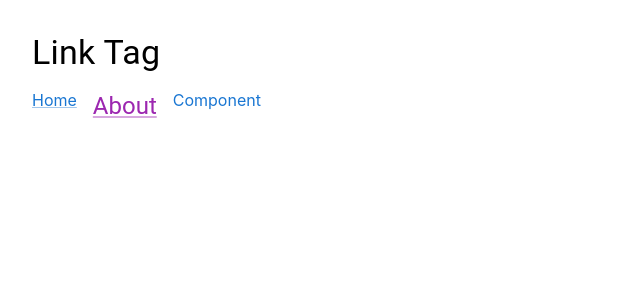
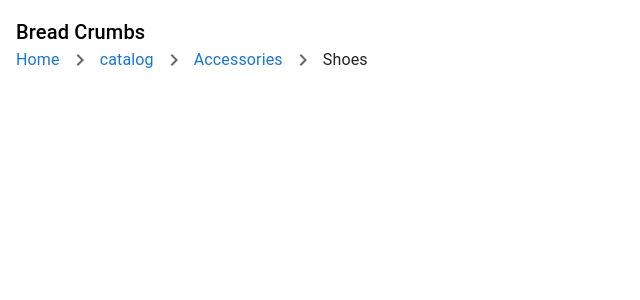
Before and after one commit to tehaamhashmi7/Everything-in-Material-UI, a React (Create React App) app: page / in a window 1280 px wide. Shown: the top 300 px of the page, without its empty margins (0-640 px from the left). Built offline with nearby package versions, Linux system fonts and the light colour scheme.

Commit message:
Bread Crumbs

```diff
--- a/src/App.tsx
+++ b/src/App.tsx
@@ -1,6 +1,7 @@
 import React from 'react';
 import './App.css';
 import LinksTag from './components/17-LinksTag';
+import BreadCrumbComponent from './components/18-BreadCrumbComponent';
 // import MuiTypography from './components/MuiTypography';
 // import Buttons from './components/2-Buttons';
 // import Textfield from './components/3-textfield';
@@ -37,7 +38,8 @@ function App() {
       {/* <AccordionComponent /> */}
       {/* <Imglist /> */}
       {/* <NavbarComp /> */}
-      <LinksTag />
+      {/* <LinksTag /> */}
+      <BreadCrumbComponent />
     </div>
   );
 }
--- /dev/null
+++ b/src/components/18-BreadCrumbComponent.tsx
@@ -0,0 +1,25 @@
+import { Box, Breadcrumbs, Link, Typography } from "@mui/material";
+import NavigateNextIcon from "@mui/icons-material/NavigateNext";
+import React from "react";
+
+function BreadCrumbComponent() {
+  return (
+    <Box m={2}>
+      <Typography variant="h6">Bread Crumbs</Typography>
+      <Breadcrumbs aria-label="breadcrumb" separator={<NavigateNextIcon />}>
+        <Link underline="hover" href="#">
+          Home
+        </Link>
+        <Link underline="hover" href="#">
+          catalog
+        </Link>
+        <Link underline="hover" href="#">
+          Accessories
+        </Link>
+        <Typography color={"text.primary"}>Shoes</Typography>
+      </Breadcrumbs>
+    </Box>
+  );
+}
+
+export default BreadCrumbComponent;
```
Also changed, not shown: src/components/17-LinksTag.tsx (+16 -12 lines).
